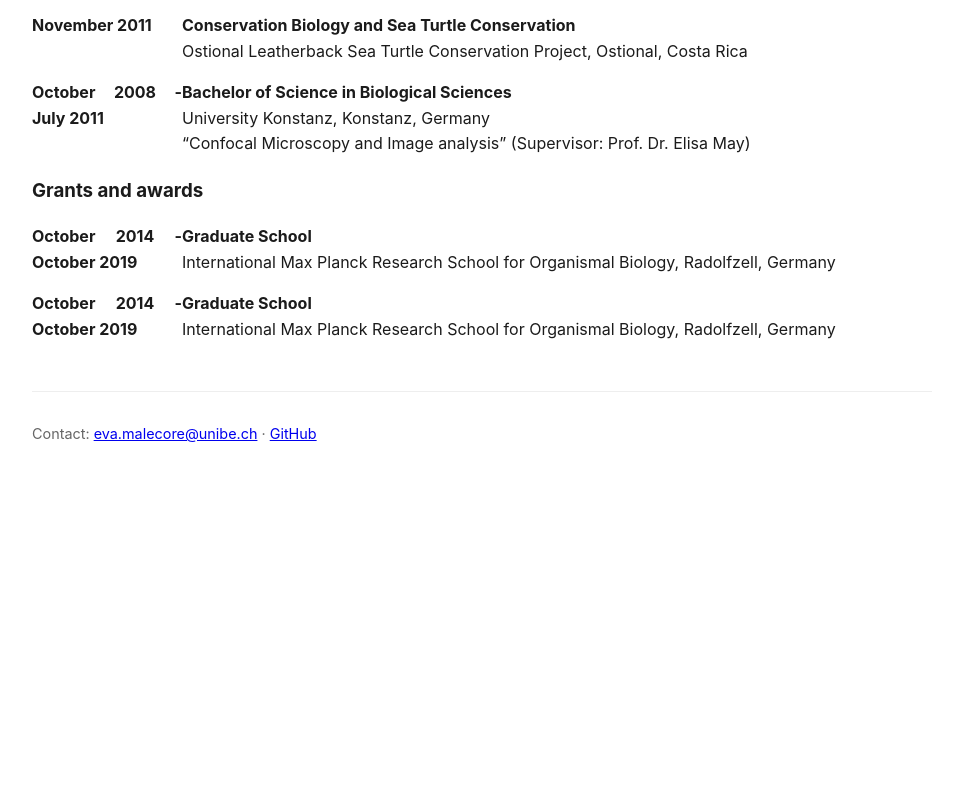
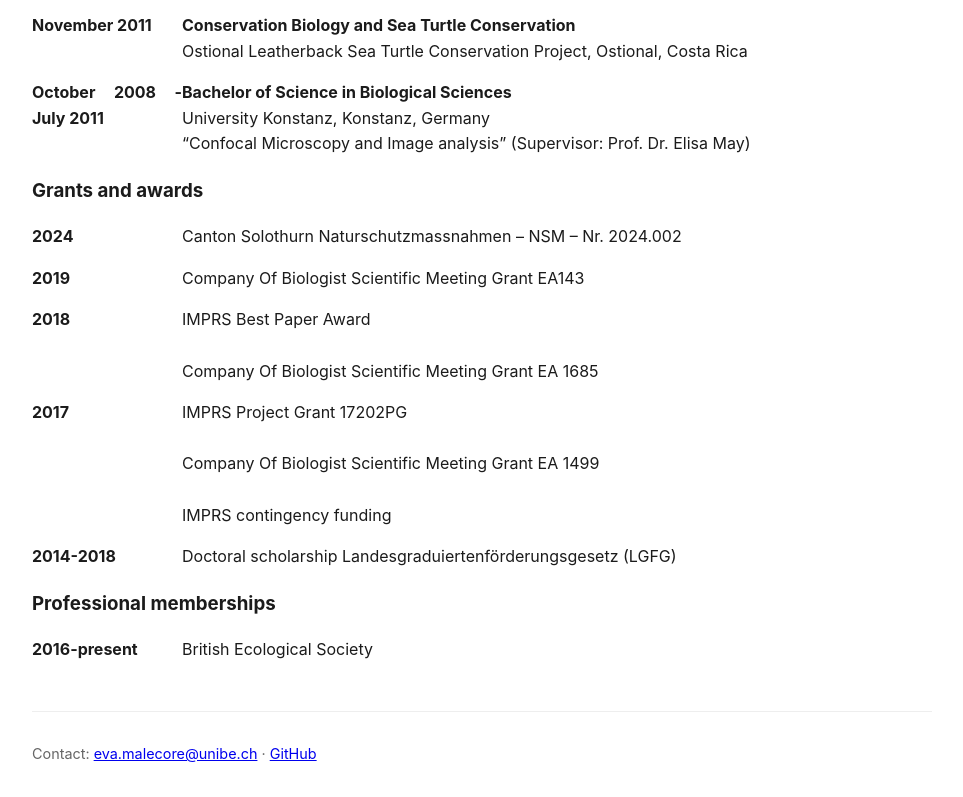
Before and after one commit to EMalecore/EMalecore.github.io, a plain HTML site: page cv.html in a window 1280 px wide. Shown: the part 846-1643 px from the top of the page, without its empty margins (158-1121 px from the left). Before the commit the page ends 1323 px from the top, so only its background shows below. Drawn offline with Linux system fonts and the light colour scheme.

Commit message:
Update cv.html

```diff
--- a/cv.html
+++ b/cv.html
@@ -199,20 +199,55 @@ nav a:hover { text-decoration: underline; }
   <h3>Grants and awards</h3>
 
   <div class="experience">
-    <div class="exp-date">October 2014 - October 2019</div>
+    <div class="exp-date">2024</div>
     <div class="exp-details">
-      <strong>Graduate School</strong><br>
-      International Max Planck Research School for Organismal Biology, Radolfzell, Germany<br>
+      Canton Solothurn Naturschutzmassnahmen – NSM – Nr. 2024.002 <br>
     </div>
   </div>
 
   <div class="experience">
-    <div class="exp-date">October 2014 - October 2019</div>
+    <div class="exp-date">2019</div>
     <div class="exp-details">
-      <strong>Graduate School</strong><br>
-      International Max Planck Research School for Organismal Biology, Radolfzell, Germany<br>
+      Company Of Biologist Scientific Meeting Grant EA143  <br>
     </div>
   </div>
+
+  <div class="experience">
+    <div class="exp-date">2018</div>
+    <div class="exp-details">
+      IMPRS Best Paper Award   <br>
+      <br>
+      Company Of Biologist Scientific Meeting Grant EA 1685 <br>
+    </div>
+  </div>
+
+  <div class="experience">
+    <div class="exp-date">2017</div>
+    <div class="exp-details">
+      IMPRS Project Grant 17202PG   <br>
+      <br>
+      Company Of Biologist Scientific Meeting Grant EA 1499 <br>
+      <br>
+      IMPRS contingency funding <br>
+    </div>
+  </div>
+
+  <div class="experience">
+    <div class="exp-date">2014-2018</div>
+    <div class="exp-details">
+      Doctoral scholarship Landesgraduiertenförderungsgesetz (LGFG)<br>
+    </div>
+  </div>
+
+    <h3>Professional memberships</h3>
+
+  <div class="experience">
+    <div class="exp-date">2016-present</div>
+    <div class="exp-details">
+      British Ecological Society<br>
+    </div>
+  </div>
+
 
 </div>
 
```
